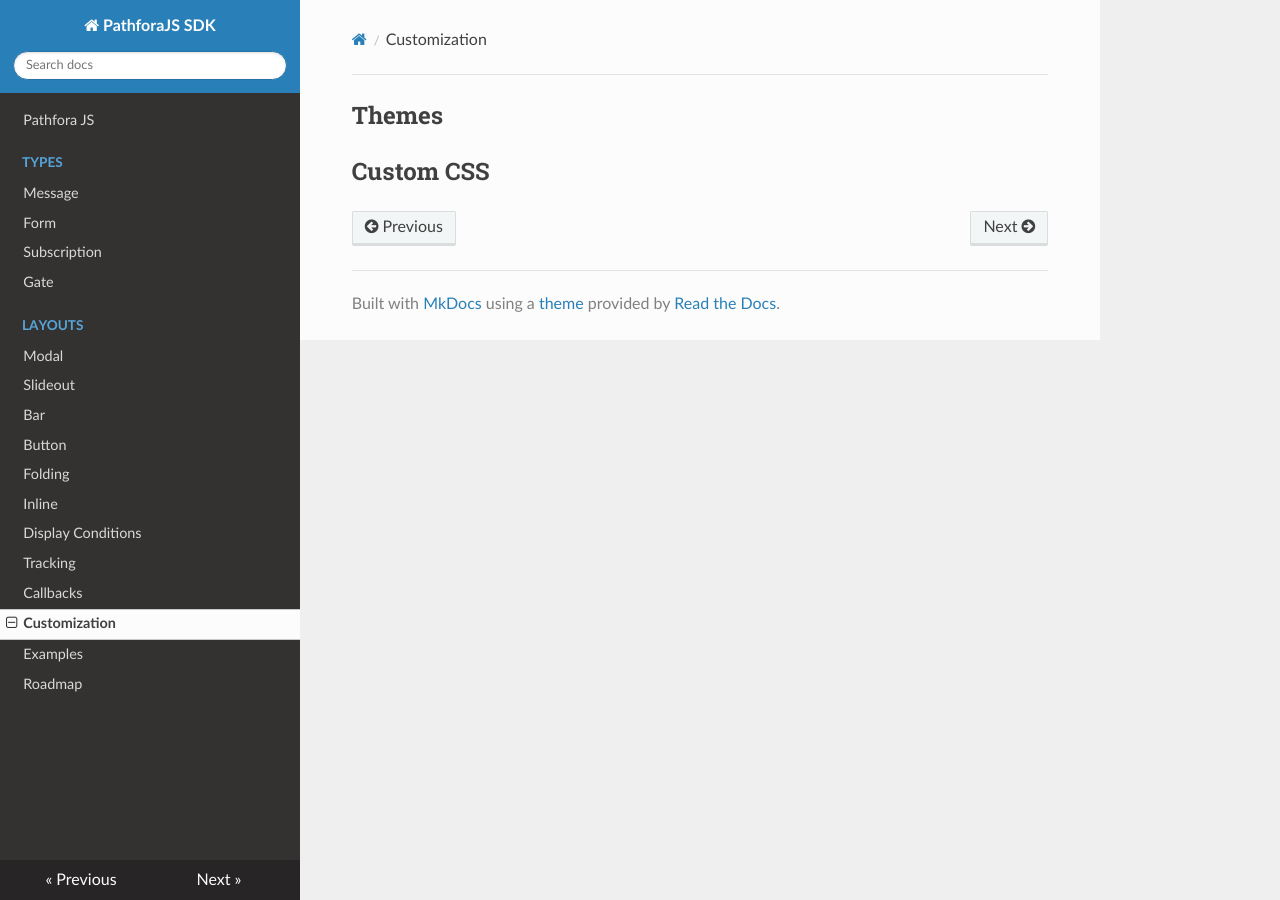
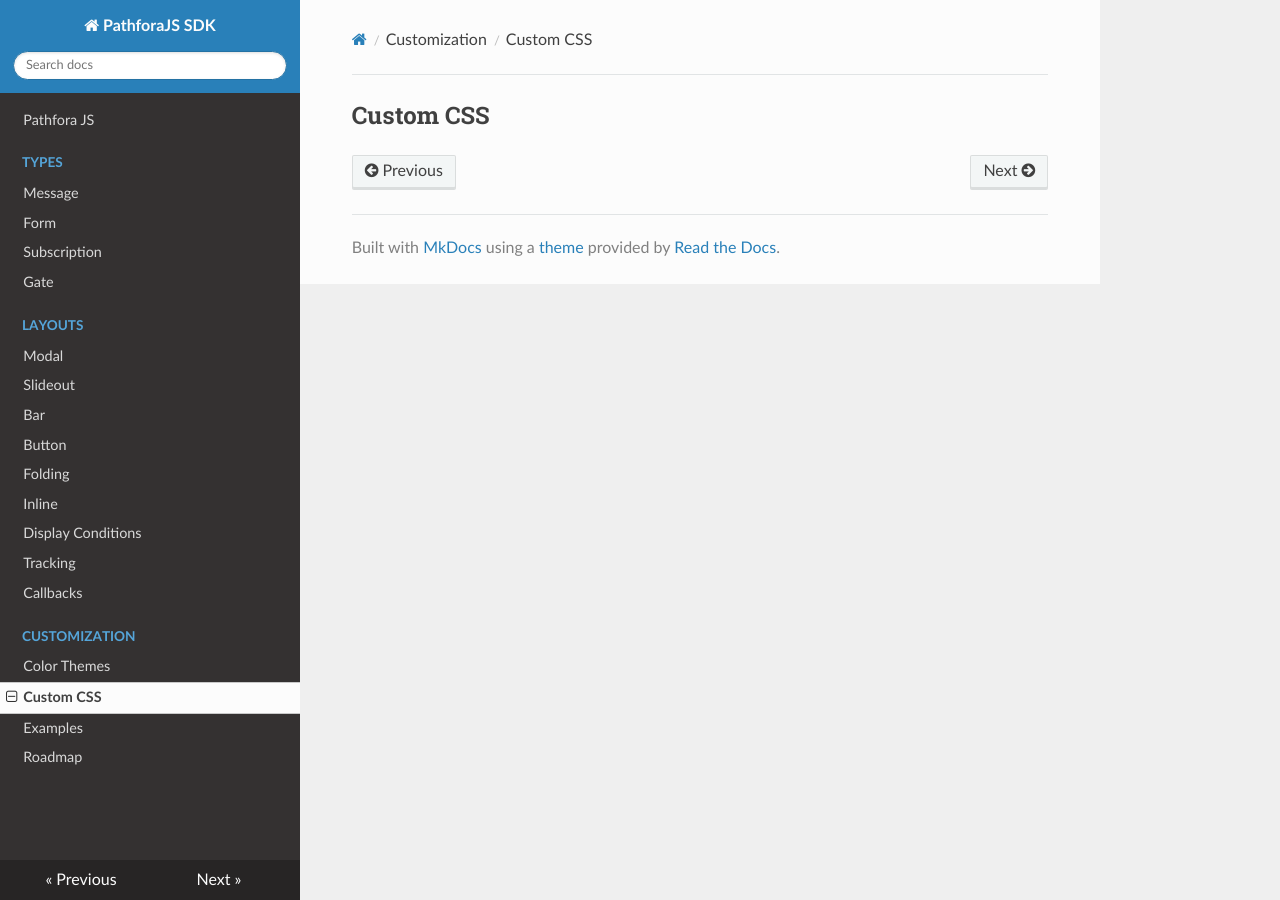
Before and after one commit to lytics/pathforajs, an MkDocs documentation site: the page built from docs/docs/customization/css.md, in a window 1280 px wide. Built offline with MkDocs 1.6.1, drawn with Linux system fonts in a browser that asks for light colours; nearby versions of some CDN libraries; old or Windows-style settings are respelled for this version of MkDocs.

Commit message:
add css and theme placeholder

```diff
--- a/docs/docs/customization.md
+++ b/docs/docs/customization/css.md
@@ -1,3 +1 @@
-## Themes
-
 ## Custom CSS
--- a/docs/mkdocs.yml
+++ b/docs/mkdocs.yml
@@ -16,7 +16,9 @@ pages:
   - Display Conditions: display_conditions.md
   - Tracking: tracking.md
   - Callbacks: callbacks.md
-  - Customization: customization.md
+  - Customization:
+    - Color Themes: customization/themes.md
+    - Custom CSS: customization/css.md
   - Examples: examples/usage.md
   - Roadmap: roadmap.md
 theme: readthedocs
```
Also changed, not shown: docs/docs/customization/themes.md (added, +1 -0 lines).
